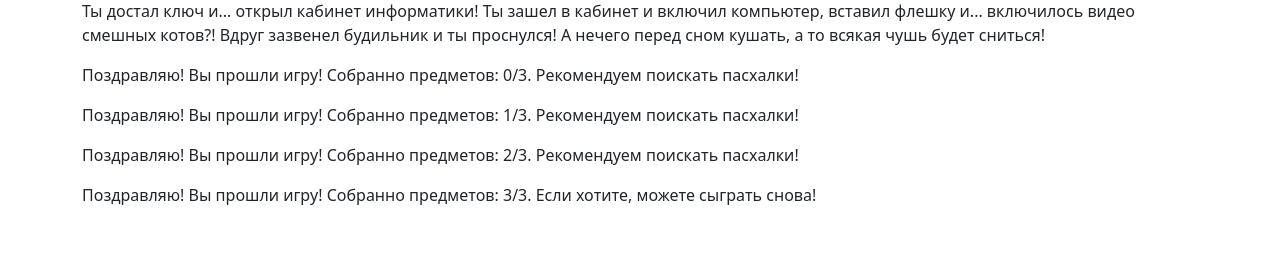
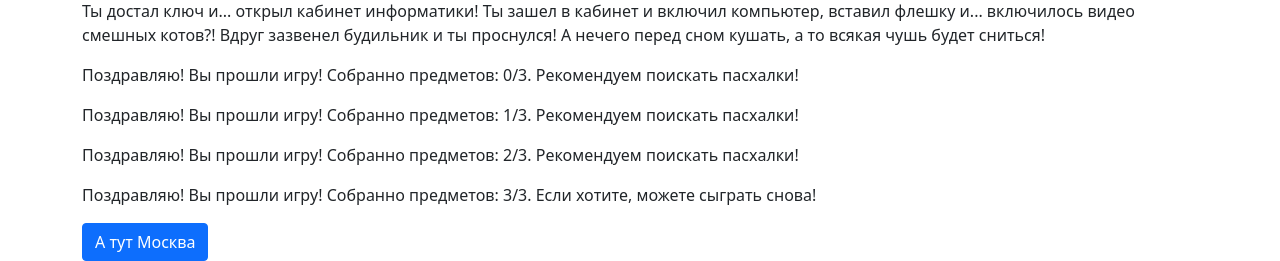
Before and after one commit to Zorkijvolk/webproject, a Flask app: page / in a window 1280 px wide. Shown: the part 1832-2093 px from the top of the page. Before the commit the page ends 2037 px from the top, so only its background shows below. Run offline with Flask 3, Linux system fonts and the light colour scheme.

Commit message:
Update index.html

```diff
--- a/templates/index.html
+++ b/templates/index.html
@@ -53,5 +53,6 @@
 <p>Поздравляю! Вы прошли игру! Собранно предметов: 1/3. Рекомендуем поискать пасхалки!</p>
 <p>Поздравляю! Вы прошли игру! Собранно предметов: 2/3. Рекомендуем поискать пасхалки!</p>
 <p>Поздравляю! Вы прошли игру! Собранно предметов: 3/3. Если хотите, можете сыграть снова!</p>
+<a class="btn btn-primary" href="/Moscow">А тут Москва</a>
 
 {% endblock %}
```
